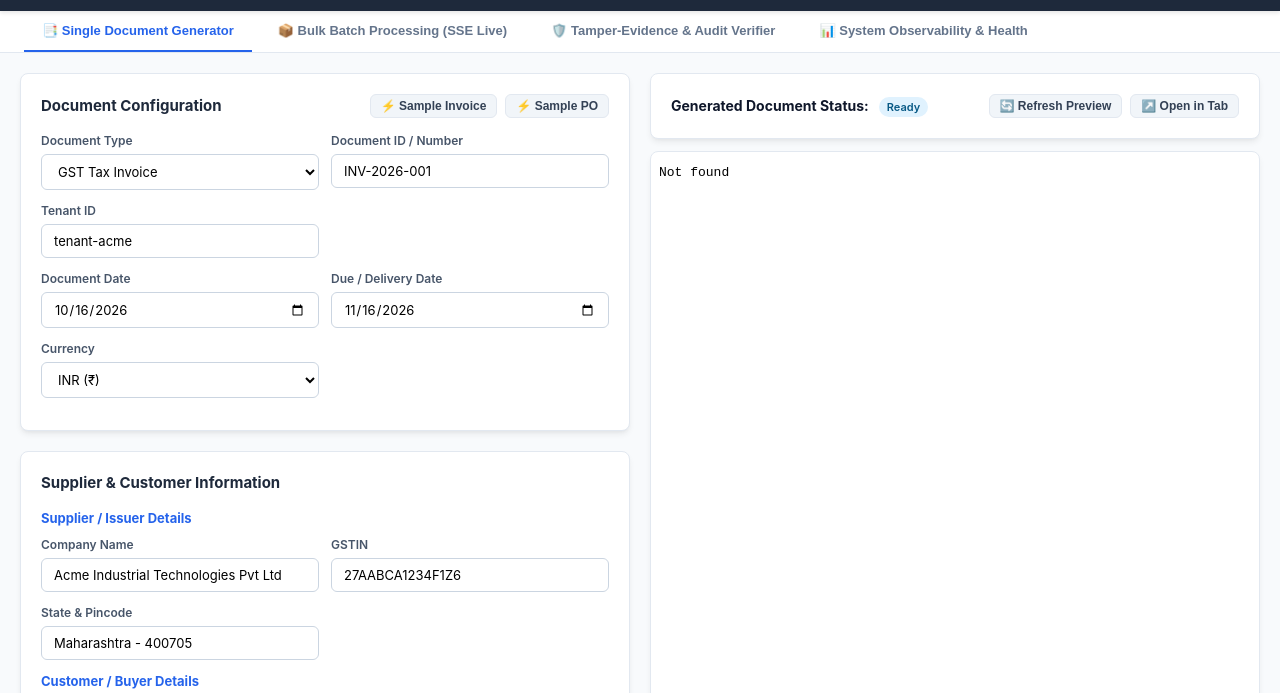
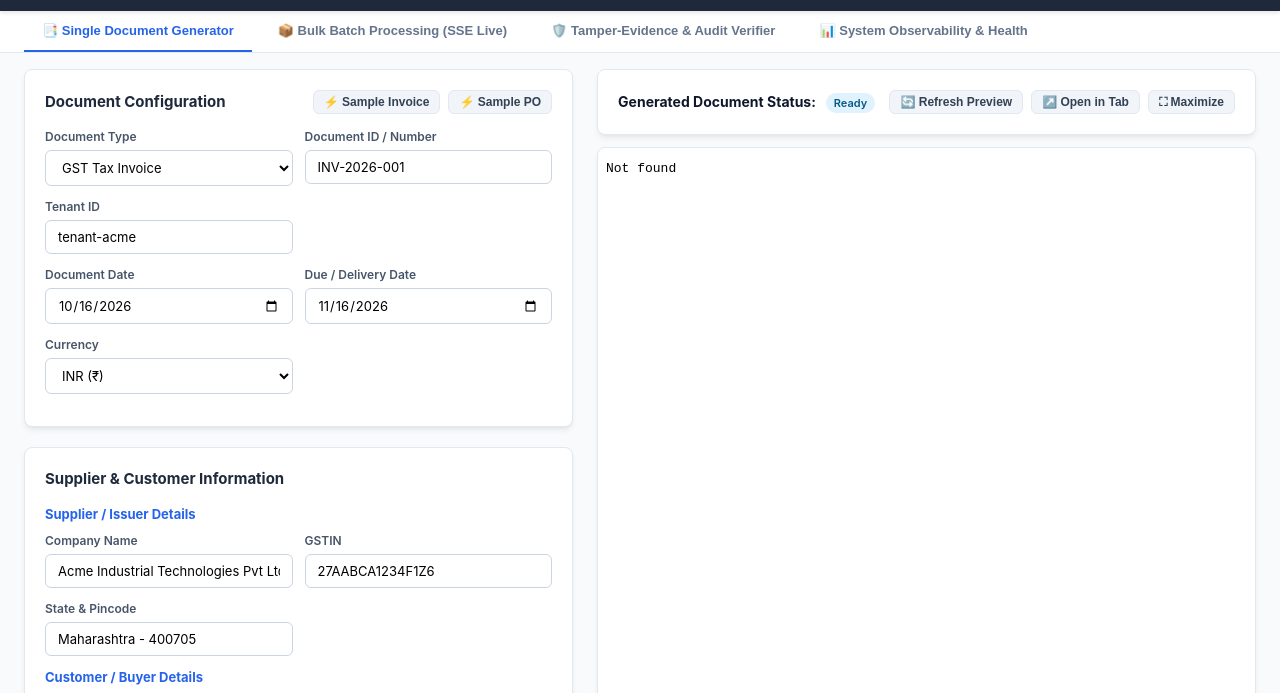
Before and after one commit to RajMishra10-07/transzact-pdf-service, a website: page public/index.html in a window 1280 px wide. Shown: the part 44-737 px from the top of the page. Drawn offline with Linux system fonts and the light colour scheme; no server answers.

Commit message:
feat(ui): expand frontend to full 100% viewport width and height with sticky preview and maximize toggle

```diff
--- a/public/index.html
+++ b/public/index.html
@@ -88,11 +88,12 @@
     .nav-tab:hover { color: var(--primary); }
     .nav-tab.active { color: var(--primary); border-bottom-color: var(--primary); }
 
-    /* Main Container */
+    /* Main Container - Full Screen Coverage */
     .main-container {
-      max-width: 1440px;
-      margin: 20px auto;
-      padding: 0 20px 40px;
+      width: 100%;
+      max-width: 100%;
+      margin: 0;
+      padding: 16px 24px 40px;
     }
     .tab-pane { display: none; }
     .tab-pane.active { display: block; }
@@ -100,11 +101,12 @@
     /* Layout Grids */
     .two-col-layout {
       display: grid;
-      grid-template-columns: 1fr 1fr;
-      gap: 20px;
+      grid-template-columns: minmax(520px, 1fr) minmax(580px, 1.2fr);
+      gap: 24px;
       align-items: start;
+      width: 100%;
     }
-    @media (max-width: 1024px) {
+    @media (max-width: 1180px) {
       .two-col-layout { grid-template-columns: 1fr; }
     }
 
@@ -222,18 +224,34 @@
       margin-top: 4px;
     }
 
-    /* Live Preview Frame */
+    /* Live Preview Frame - Full Height Viewport Fitting */
     .preview-container {
       position: sticky;
-      top: 80px;
+      top: 75px;
+      display: flex;
+      flex-direction: column;
+      height: calc(100vh - 95px);
     }
     .preview-frame {
       width: 100%;
-      height: 800px;
+      height: 100%;
+      flex: 1;
+      min-height: calc(100vh - 180px);
       border: 1px solid var(--border);
       border-radius: 8px;
       background: white;
       box-shadow: var(--shadow);
+    }
+    .preview-container.fullscreen {
+      position: fixed !important;
+      top: 0 !important;
+      left: 0 !important;
+      width: 100vw !important;
+      height: 100vh !important;
+      z-index: 99999 !important;
+      background: #f8fafc !important;
+      padding: 16px !important;
+      box-sizing: border-box !important;
     }
     .badge {
       display: inline-block;
@@ -479,6 +497,7 @@
               <div style="display: flex; gap: 8px;">
                 <button class="btn btn-secondary btn-sm" onclick="viewTemplateHtml()" title="Reload preview with current form inputs">🔄 Refresh Preview</button>
                 <button class="btn btn-secondary btn-sm" onclick="openPreviewInNewTab()" title="Open preview in new tab">↗️ Open in Tab</button>
+                <button class="btn btn-secondary btn-sm" id="btnToggleFullscreen" onclick="togglePreviewFullscreen()" title="Toggle full screen view">⛶ Maximize</button>
                 <a id="btnDownload" class="btn btn-success btn-sm" href="#" download style="display: none;">⬇️ Download PDF</a>
                 <button id="btnVerifyIntegrity" class="btn btn-secondary btn-sm" onclick="verifyCurrentDoc()" style="display: none;">🛡️ Verify SHA-256</button>
               </div>
@@ -978,6 +997,16 @@
       }
     }
 
+    function togglePreviewFullscreen() {
+      const container = document.querySelector('.preview-container');
+      const btn = document.getElementById('btnToggleFullscreen');
+      if (container) {
+        container.classList.toggle('fullscreen');
+        const isFull = container.classList.contains('fullscreen');
+        if (btn) btn.innerText = isFull ? '🗗 Minimize' : '⛶ Maximize';
+      }
+    }
+
     // --- PDF Generation API ---
     async function generatePdf() {
       const btn = document.getElementById('btnGenerate');
--- a/src/templates/invoice/invoice.css
+++ b/src/templates/invoice/invoice.css
@@ -21,7 +21,7 @@ body {
 
 .invoice-container {
   width: 100%;
-  max-width: 800px;
+  max-width: 100%;
   margin: 0 auto;
 }
 
--- a/src/templates/purchase-order/purchase-order.css
+++ b/src/templates/purchase-order/purchase-order.css
@@ -21,7 +21,7 @@ body {
 
 .po-container {
   width: 100%;
-  max-width: 800px;
+  max-width: 100%;
   margin: 0 auto;
 }
 
```
